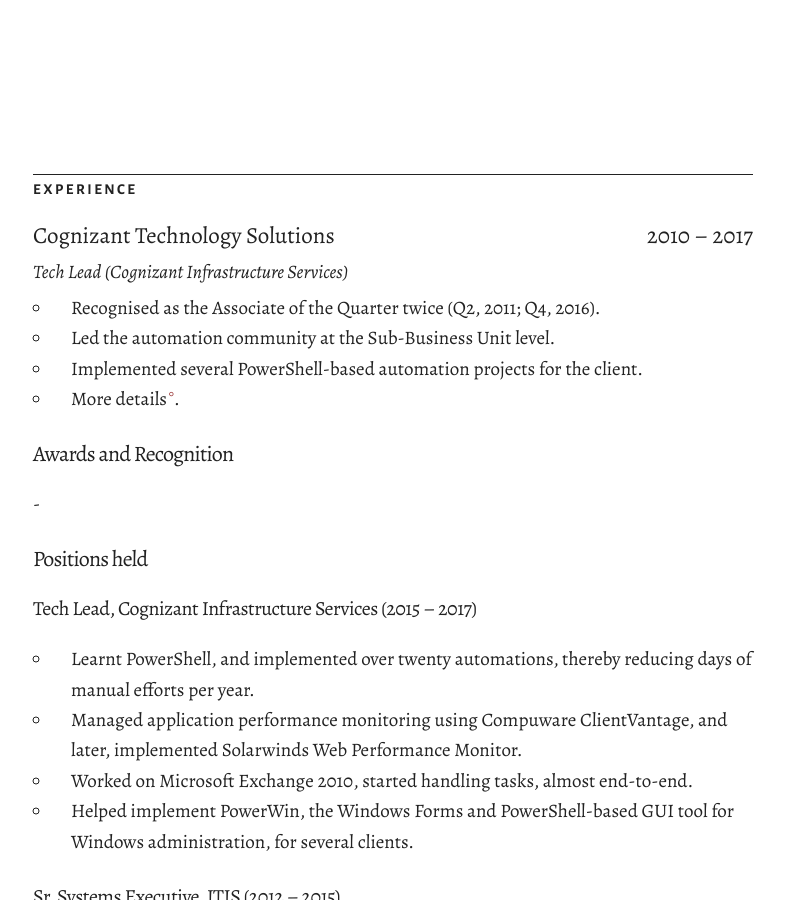
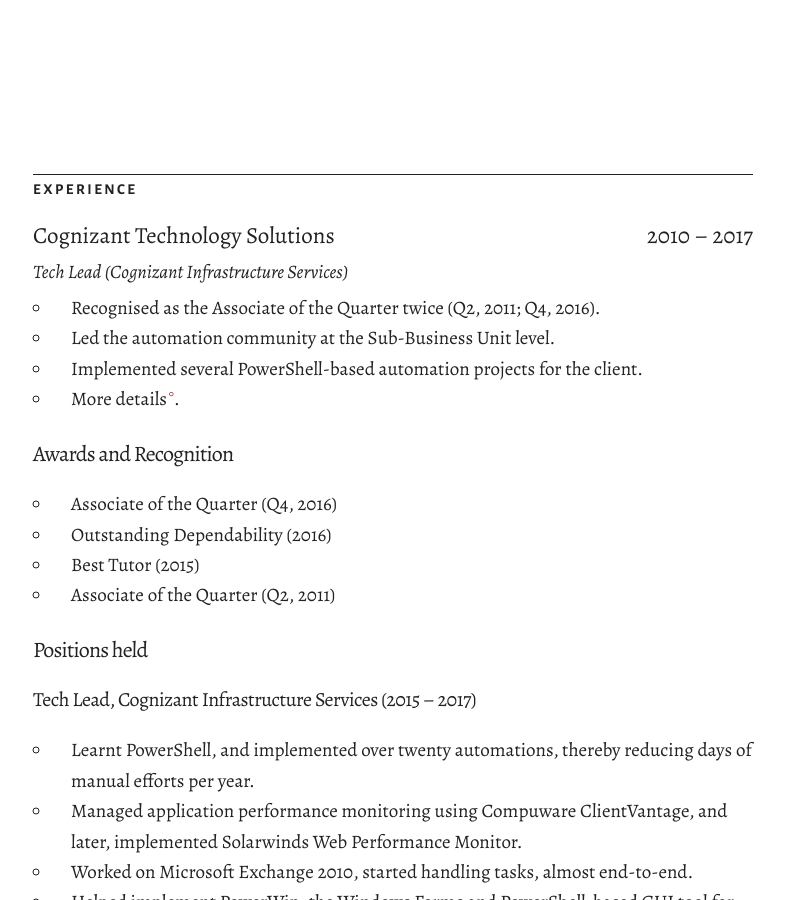
Before and after one commit to theramiyer/resume, a Jekyll site: the page built from _posts/2010-07-21-cognizant-technology-solutions.md, in a window 1280 px wide and 900 px high. Shown: the whole window, without its empty margins (247-1032 px from the left). Built offline with Jekyll 4.4.1, drawn with Linux system fonts in a browser that asks for light colours; nearby versions of some CDN libraries.

Commit message:
Add awards won at Cognizant

```diff
--- a/_posts/2010-07-21-cognizant-technology-solutions.md
+++ b/_posts/2010-07-21-cognizant-technology-solutions.md
@@ -15,30 +15,33 @@
 
 #### Awards and Recognition
 
--
+- Associate of the Quarter (Q4, 2016)
+- Outstanding Dependability (2016)
+- Best Tutor (2015)
+- Associate of the Quarter (Q2, 2011)
 
 #### Positions held
 
-##### Tech Lead, Cognizant Infrastructure Services (2015&nbsp;-- 2017)
+##### Tech Lead, Cognizant Infrastructure Services (2015 -- 2017)
 
 - Learnt PowerShell, and implemented over twenty automations, thereby reducing days of manual efforts per year.
 - Managed application performance monitoring using Compuware ClientVantage, and later, implemented Solarwinds Web Performance Monitor.
 - Worked on Microsoft Exchange&nbsp;2010, started handling tasks, almost end-to-end.
 - Helped implement PowerWin, the Windows Forms and PowerShell-based GUI tool for Windows administration, for several clients.
 
-##### Sr. Systems Executive, ITIS (2012&nbsp;-- 2015)
+##### Sr. Systems Executive, ITIS (2012 -- 2015)
 
 - Upskilled; learnt Enterprise Administration on Windows Active Directory.
 - Became a Microsoft Certified Professional (Windows Server 2008&nbsp;R2).
 - Learnt the basics of Citrix XenApp 6.0 and Microsoft System Center Operations Manager&nbsp;2007.
 - Upskilled and Underwent internal movement from Service Desk and Data Administration to Wintel (Windows on Intel).
 
-##### Systems Executive, ITIS (2011&nbsp;-- 2012)
+##### Systems Executive, ITIS (2011 -- 2012)
 
 - Recognised as the Associate of the Quarter, pan-India, for exceeding expectations.
 - Promoted to the next grade in nine months on the basis of performance.
 
-##### Graduate Trainee, IT Infrastructure Service (2010&nbsp;-- 2011)
+##### Graduate Trainee, IT Infrastructure Service (2010 -- 2011)
 
 - Joined into the Service Desk for a leading paper manufacturer in the US.
 - Learnt Data Administration and application administration in parallel.
```
